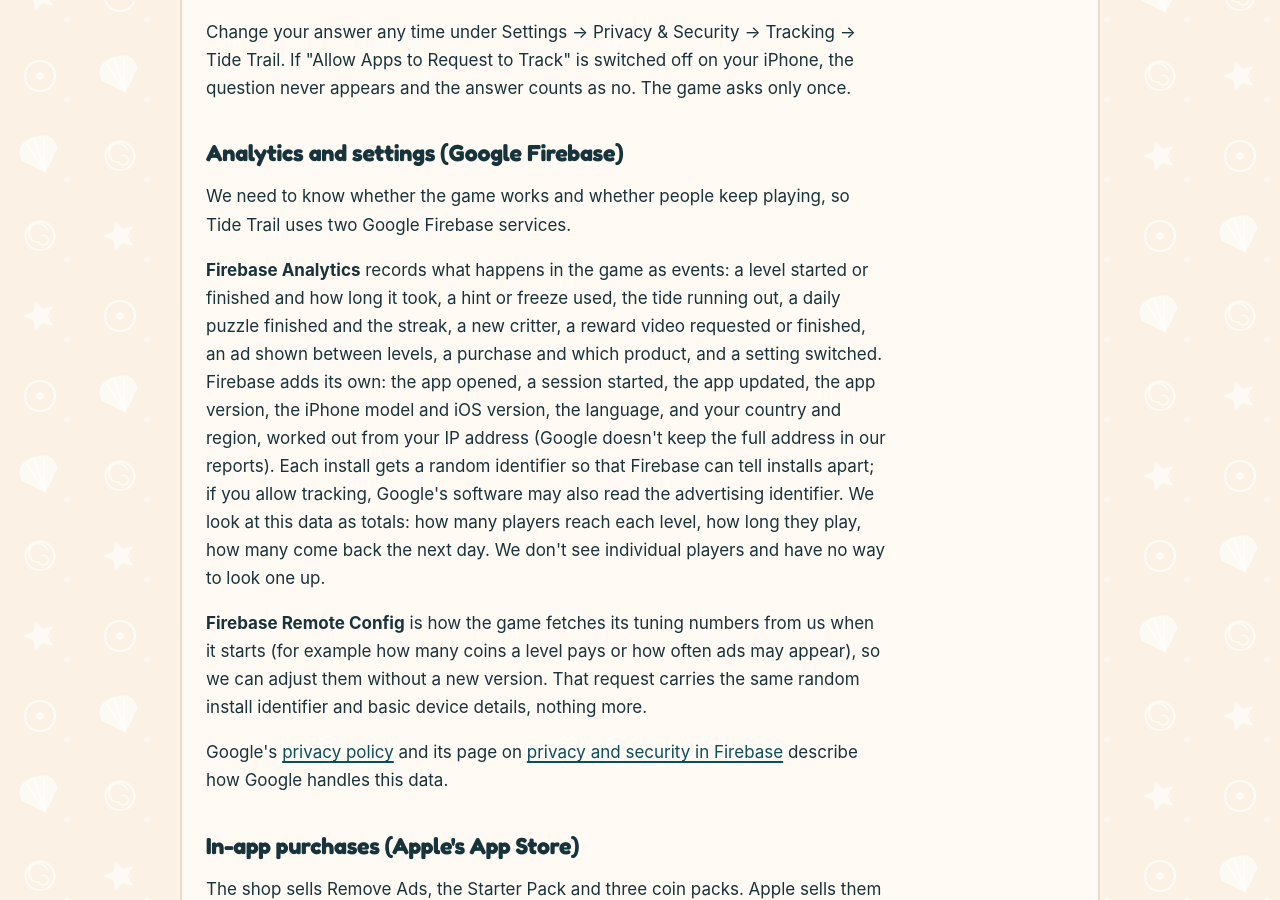
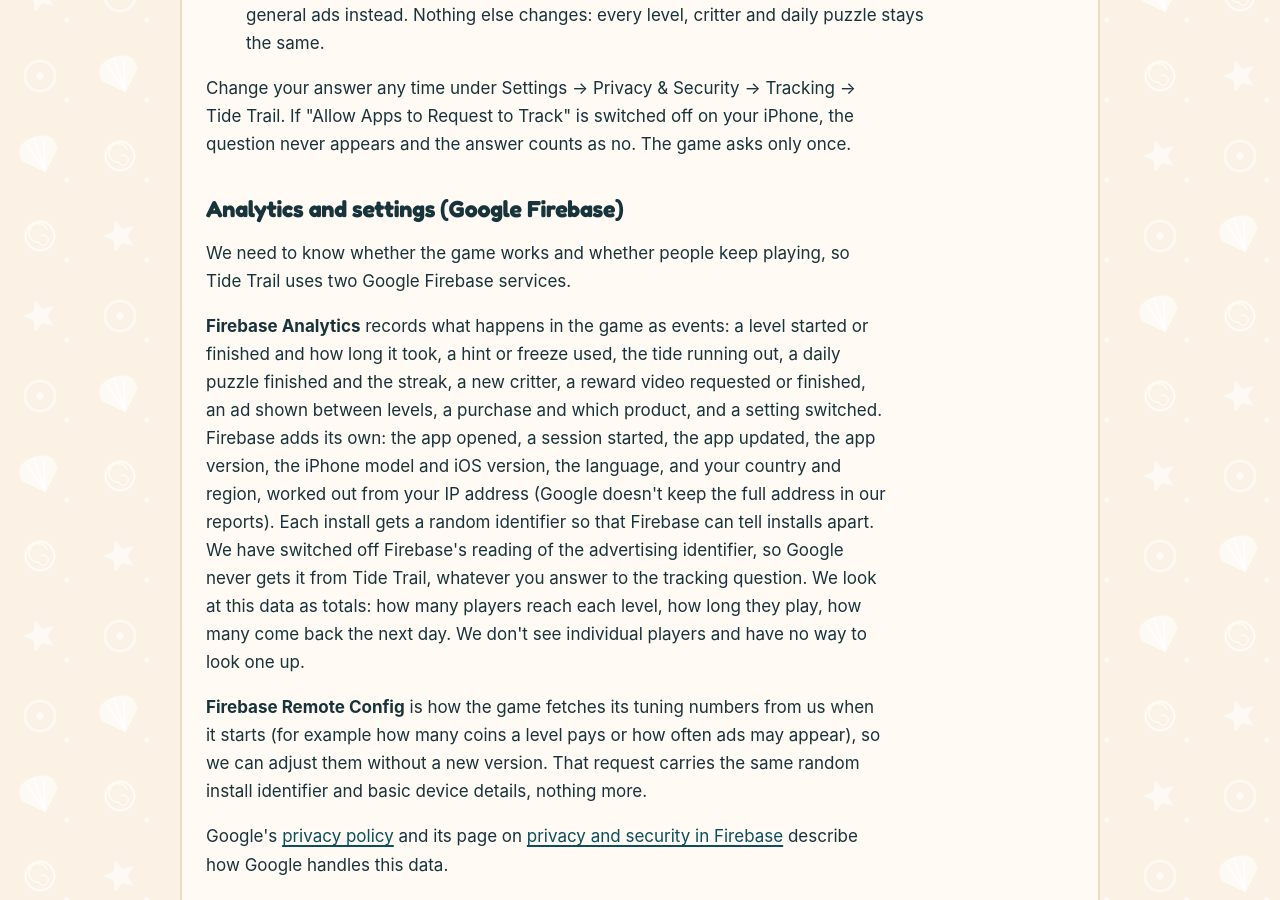
Before and after one commit to hinesa18/hineskeep-site, a Jekyll site: the page built from tidetrail/privacy/index.html, in a window 1280 px wide and 900 px high, scrolled down 2764 px. Built offline with Jekyll 4.4.1, drawn with Linux system fonts in a browser that asks for light colours; some of the changed text lies outside the part shown.

Commit message:
Privacy policy for build 3: Unity's reports off, Firebase without the advertising identifier
Build 3 (in TestFlight since this morning) switches off the Unity engine's
diagnostics and hardware statistics and sets Firebase's
GOOGLE_ANALYTICS_IDFA_COLLECTION_ENABLED to NO, so the two passages that
described them as on were no longer true. The Unity paragraph now says the
engine sends nothing (LevelPlay excepted), the Firebase paragraph says Google
never gets the advertising identifier, the diagnostics row of the App Store
table drops Unity and notes that this version sends no crash reports, and the
intro says what changed and when. The Meta SDK (build 4) is not mentioned yet:
the game session asked for that text to stay unpublished until build 4 is
uploaded.

Co-Authored-By: Claude Fable 5.1 <noreply@anthropic.com>

```diff
--- a/tidetrail/privacy/index.html
+++ b/tidetrail/privacy/index.html
@@ -13,7 +13,7 @@ css: >-
 
 <article class="doc" aria-labelledby="pp">
 <h1 id="pp">Tide Trail privacy policy</h1>
-<p><strong>Last updated: November 8, 2026.</strong> This policy covers Tide Trail 1.0 for iPhone, the version on TestFlight and the one going to the App Store, made by Hines Keep (Austin Hines, an independent developer in Michigan, USA). It also covers this website. The November 7 version described a test build with no ads, analytics or purchases; this one describes the real game.</p>
+<p><strong>Last updated: November 8, 2026.</strong> This policy covers Tide Trail 1.0 for iPhone, the version on TestFlight and the one going to the App Store, made by Hines Keep (Austin Hines, an independent developer in Michigan, USA). It also covers this website. The November 7 version described a test build with no ads, analytics or purchases; this one describes the real game, and was updated the same evening for the build now on TestFlight, in which the Unity engine's own reports and Firebase's use of the advertising identifier are switched off.</p>
 
 <h2>The short version</h2>
 <ul>
@@ -67,7 +67,7 @@ css: >-
 
 <h2>Analytics and settings (Google Firebase)</h2>
 <p>We need to know whether the game works and whether people keep playing, so Tide Trail uses two Google Firebase services.</p>
-<p><strong>Firebase Analytics</strong> records what happens in the game as events: a level started or finished and how long it took, a hint or freeze used, the tide running out, a daily puzzle finished and the streak, a new critter, a reward video requested or finished, an ad shown between levels, a purchase and which product, and a setting switched. Firebase adds its own: the app opened, a session started, the app updated, the app version, the iPhone model and iOS version, the language, and your country and region, worked out from your IP address (Google doesn't keep the full address in our reports). Each install gets a random identifier so that Firebase can tell installs apart; if you allow tracking, Google's software may also read the advertising identifier. We look at this data as totals: how many players reach each level, how long they play, how many come back the next day. We don't see individual players and have no way to look one up.</p>
+<p><strong>Firebase Analytics</strong> records what happens in the game as events: a level started or finished and how long it took, a hint or freeze used, the tide running out, a daily puzzle finished and the streak, a new critter, a reward video requested or finished, an ad shown between levels, a purchase and which product, and a setting switched. Firebase adds its own: the app opened, a session started, the app updated, the app version, the iPhone model and iOS version, the language, and your country and region, worked out from your IP address (Google doesn't keep the full address in our reports). Each install gets a random identifier so that Firebase can tell installs apart. We have switched off Firebase's reading of the advertising identifier, so Google never gets it from Tide Trail, whatever you answer to the tracking question. We look at this data as totals: how many players reach each level, how long they play, how many come back the next day. We don't see individual players and have no way to look one up.</p>
 <p><strong>Firebase Remote Config</strong> is how the game fetches its tuning numbers from us when it starts (for example how many coins a level pays or how often ads may appear), so we can adjust them without a new version. That request carries the same random install identifier and basic device details, nothing more.</p>
 <p>Google's <a href="https://policies.google.com/privacy">privacy policy</a> and its page on <a href="https://firebase.google.com/support/privacy">privacy and security in Firebase</a> describe how Google handles this data.</p>
 
@@ -81,7 +81,7 @@ css: >-
 <p>Once, after you win a level from level 15 on, Tide Trail asks iOS to show Apple's standard "Enjoying Tide Trail?" rating prompt. iOS decides whether it appears. Any star rating or review you leave goes to Apple under Apple's privacy policy. The game never sees it.</p>
 
 <h2>The Unity engine</h2>
-<p>Tide Trail is built with the Unity game engine. Unity's own online services (Unity Analytics, Unity Ads as an ad network, Unity's cloud diagnostics) are switched off. The engine itself can send Unity anonymous technical reports about crashes, device performance and the hardware it runs on; they aren't linked to you and we don't see them per player. Unity's <a href="https://unity.com/legal/game-player-and-app-user-privacy-policy">player privacy policy</a> covers this.</p>
+<p>Tide Trail is built with the Unity game engine. Unity's own online services (Unity Analytics, Unity Ads as an ad network, Unity's cloud diagnostics) are switched off, and so are the engine's built-in reports about crashes and about the hardware it runs on. Apart from the ad service described above (Unity LevelPlay is also Unity's), your copy of the game sends Unity nothing. If that ever changes, Unity's <a href="https://unity.com/legal/game-player-and-app-user-privacy-policy">player privacy policy</a> would apply and we would say so here first.</p>
 
 <h2>In the App Store's words</h2>
 <p>The App Store shows a privacy summary for every app. This is what Tide Trail's says, and why. "Linked" is Apple's word for data tied to an identifier such as your device's; there's no account to link anything to.</p>
@@ -93,7 +93,7 @@ css: >-
   <tr><td>Purchase history (which products you bought)</td><td>Firebase, from Apple's receipt</td><td>Yes</td><td>No</td></tr>
   <tr><td>Product interaction (levels played, buttons tapped)</td><td>Firebase, LevelPlay</td><td>Yes</td><td>Yes, if you allow tracking</td></tr>
   <tr><td>Advertising data (ads shown, watched, tapped)</td><td>LevelPlay, Firebase</td><td>Yes</td><td>Yes, if you allow tracking</td></tr>
-  <tr><td>Crash, performance and other diagnostic data</td><td>Unity, LevelPlay, Firebase</td><td>No</td><td>No</td></tr>
+  <tr><td>Crash, performance and other diagnostic data (this version sends no crash reports; the ad and analytics software measure how they themselves ran)</td><td>LevelPlay, Firebase</td><td>No</td><td>No</td></tr>
 </table>
 </div>
 
```
